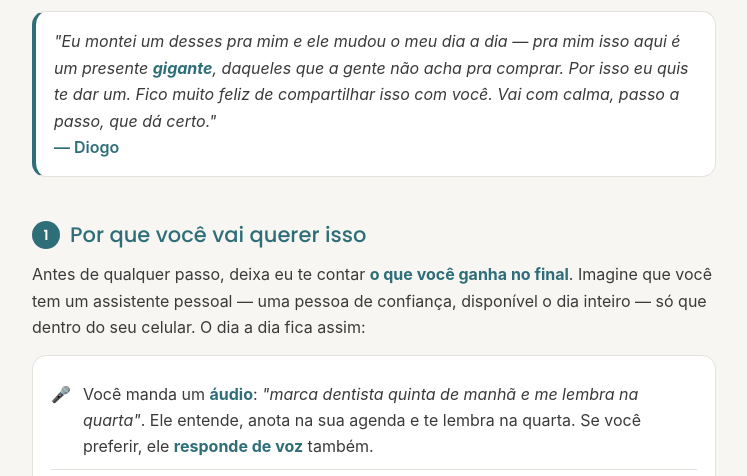
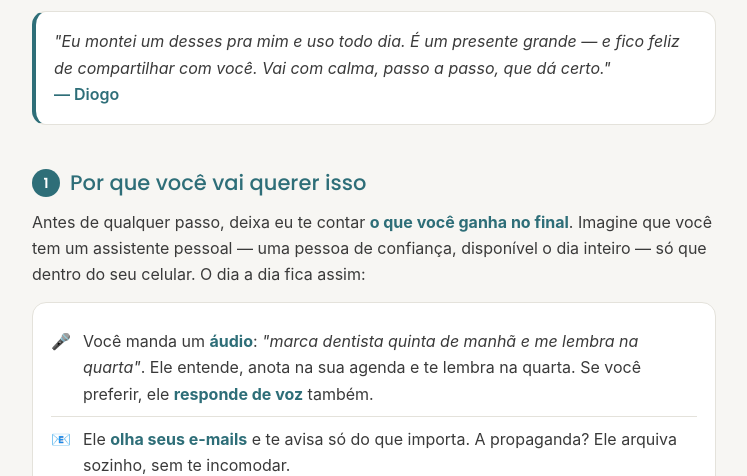
Before and after one commit to diogocamilo91/nexum-semente, a plain HTML site: page pagina/index.html in a window 1280 px wide. Shown: the part 284-760 px from the top of the page, without its empty margins (266-1013 px from the left). Drawn offline with Linux system fonts and the light colour scheme.

Commit message:
Recado do Diogo mais seco

```diff
--- a/pagina/index.html
+++ b/pagina/index.html
@@ -103,7 +103,7 @@ li{margin:7px 0}
 </div>
 
 <div class="card" style="border-left:4px solid #2E6E78;">
-  <p style="margin:0;"><em>"Eu montei um desses pra mim e ele mudou o meu dia a dia — pra mim isso aqui é um presente <strong>gigante</strong>, daqueles que a gente não acha pra comprar. Por isso eu quis te dar um. Fico muito feliz de compartilhar isso com você. Vai com calma, passo a passo, que dá certo."</em><br><span style="color:#2E6E78;font-weight:600;">— Diogo</span></p>
+  <p style="margin:0;"><em>"Eu montei um desses pra mim e uso todo dia. É um presente grande — e fico feliz de compartilhar com você. Vai com calma, passo a passo, que dá certo."</em><br><span style="color:#2E6E78;font-weight:600;">— Diogo</span></p>
 </div>
 
 <!-- ============ 1. POR QUE VOCÊ VAI QUERER ISSO ============ -->
```
